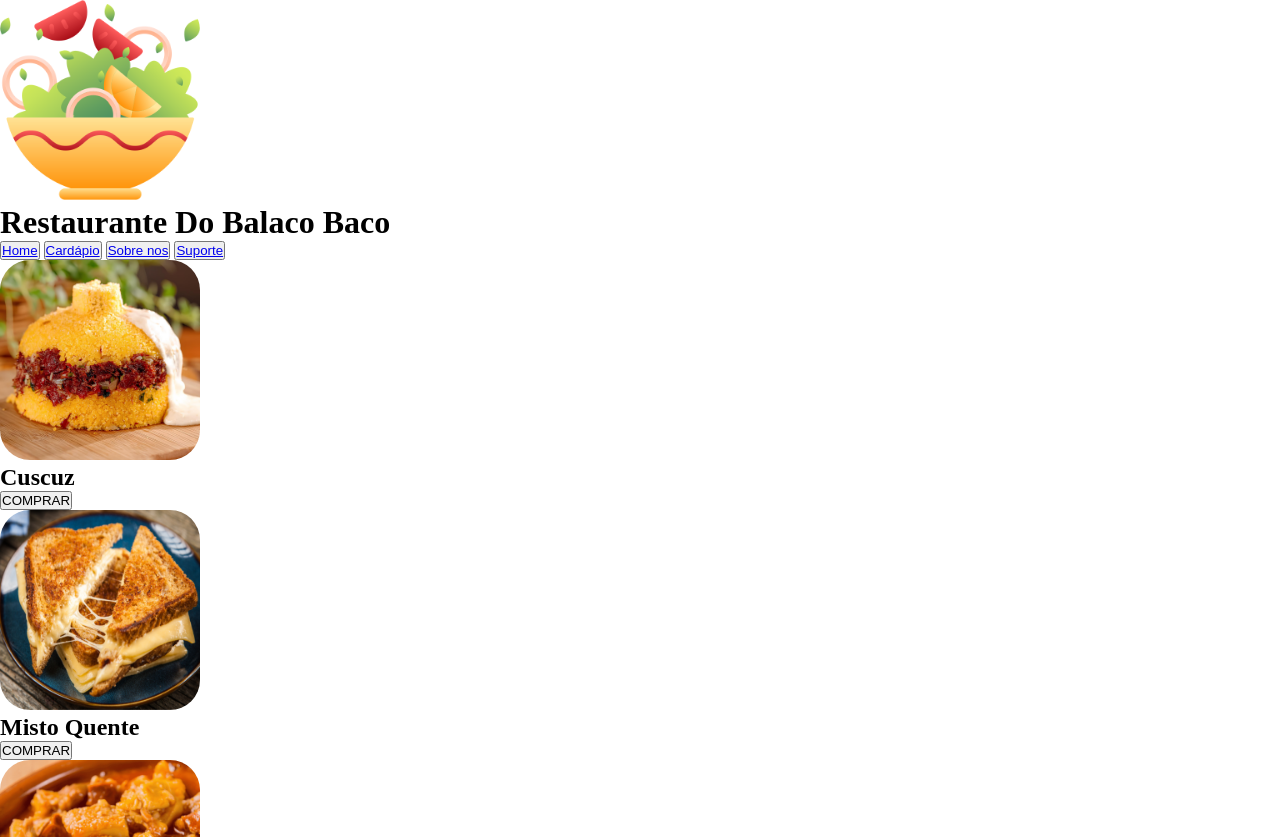
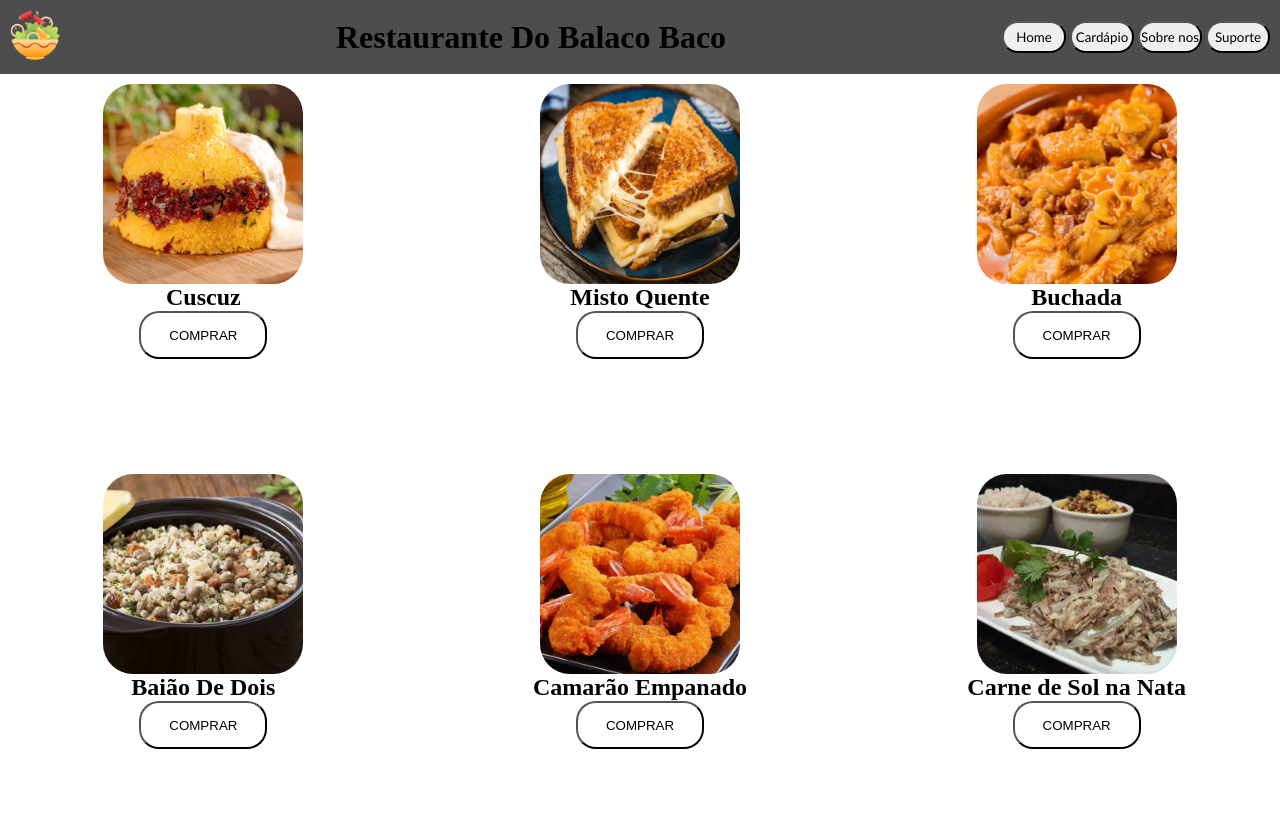
Before and after one commit to phelipywithph/aulas-de-autoria-web-ifrn2025, a plain HTML site: page cardapio.html in a window 1280 px wide. Shown: the top 837 px of the page. Drawn offline with Linux system fonts and the light colour scheme.

Commit message:
Add files via upload

```diff
--- a/css/style-cardapio.css
+++ b/css/style-cardapio.css
@@ -1,8 +1,73 @@
+/*Todo o site*/
 *{
     margin: 0;
     padding: 0;
 }
+/*CABEÇALHO*/
+header{
+    background-color: rgb(77, 77, 77);
+    display: flex;
+    align-items: center; /*Centralizando eles na vertical*/
+    justify-content: space-between; /*Deixando os elementos no centro*/
+    padding: 10px;
+    margin-bottom: 10px;
+}
+.menu a{
+    text-decoration: none;
+    color: black;
+    font-family: 'Trebuchet MS', 'Lucida Sans Unicode', 'Lucida Grande', 'Lucida Sans', Arial, sans-serif;
+}
+.menu button{
+    border-radius: 20px;
+    width: 5dvw;
+    height: 3dvh;
+}
+#logo{
+    width: 50px;
+}
+/*Apenas imagens*/
 img{
     width: 200px;
     border-radius: 30px;
 }
+/*Apenas os botões do menu*/
+.menu button{
+    width: 5dvw;
+    height: 4dvh;
+    border-radius: 20px;
+}
+.menu button:hover{
+    background-color: blueviolet;
+    width: 6dvw;
+    height: 5dvh;
+}
+/*Tudo que faz parte do corpo do cardápio*/
+main{
+    display: flex;
+    flex-wrap: wrap;
+    gap: 30px;
+    justify-content: center;
+}
+/*Apenas os botões do Main*/
+main button{
+    width: 10dvw;
+    height: 6dvh;
+    border-radius: 20px;
+    background: none;
+    background-color: transparent;
+    background-color: none;
+}
+main button:hover{
+    background-color: blueviolet;
+    width: 11dvw;
+    height: 7dvh;
+}
+/*Todas as divs com os elementos das comidas*/
+.comida{
+    display: flex;
+    flex-direction: column; /*Definindo a direção*/
+    height: 45vh; /*Definindo uma altura*/
+    align-items: center; /*Centralizando eles no meio*/
+    flex: 1 1 calc(33.333% - 20px); /* 3 itens por linha considerando o gap */
+    min-width: 200px; /* Largura mínima para cada item */
+}
--- a/css/style.css
+++ b/css/style.css
@@ -1,3 +1,34 @@
 *{
-
+    margin: 0;
+    padding: 0;
 }
+header{
+    background-color: rgb(77, 77, 77);
+    display: flex;
+    align-items: center; /*Centralizando eles na vertical*/
+    justify-content: space-between; /*Deixando os elementos no centro*/
+    padding: 10px;
+}
+.menu a{
+    text-decoration: none;
+    color: black;
+    font-family: 'Trebuchet MS', 'Lucida Sans Unicode', 'Lucida Grande', 'Lucida Sans', Arial, sans-serif;
+}
+/*Apenas os botões*/
+.menu button{
+    width: 5dvw;
+    height: 4dvh;
+    border-radius: 20px;
+}
+.menu button:hover{
+    background-color: blueviolet;
+    width: 6dvw;
+    height: 5dvh;
+}
+/*MAIN*/
+/*NOTICIAS*/
+#noticias{
+    display: flex;
+    padding: 10px;
+    gap: 15px;
+}
```
